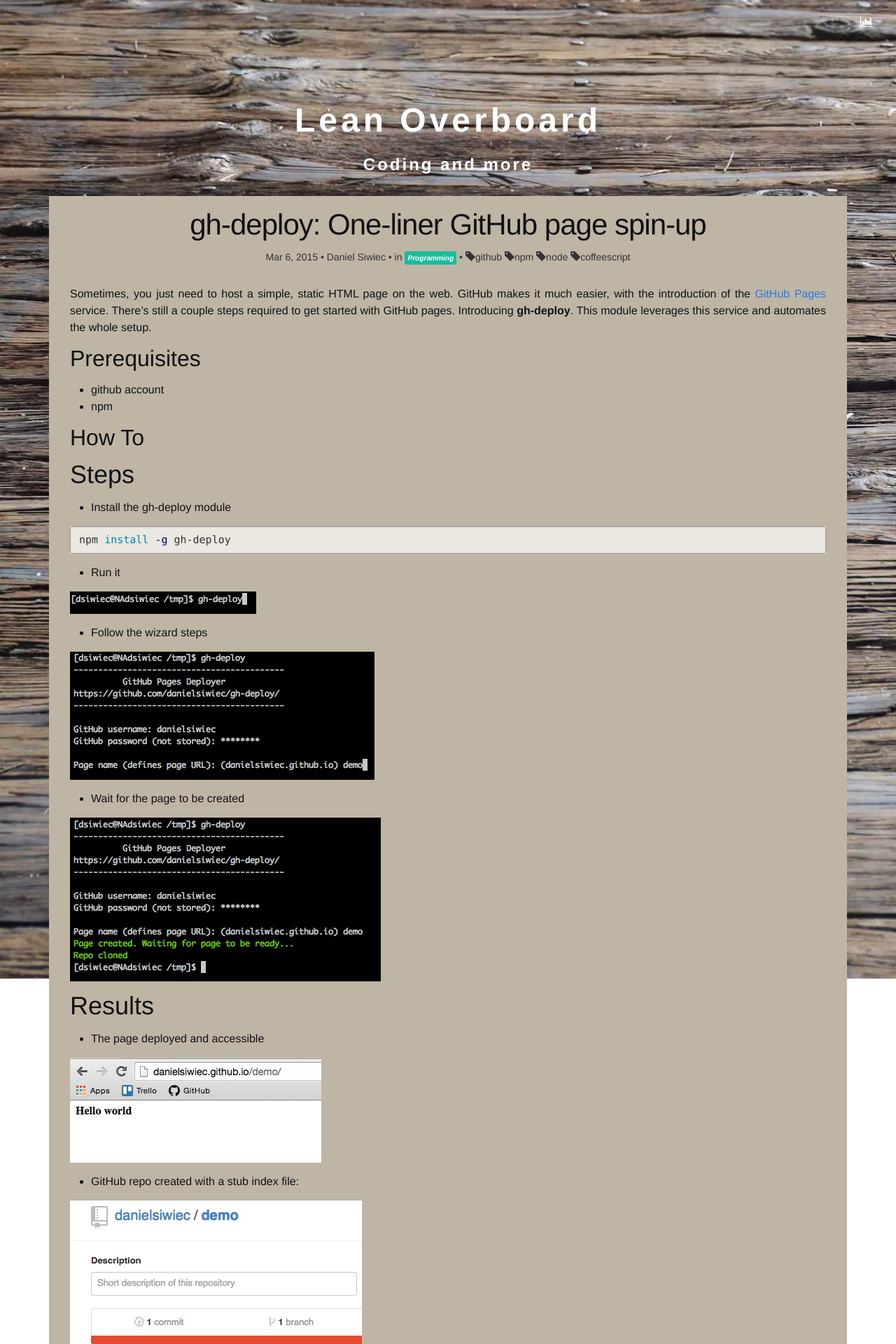
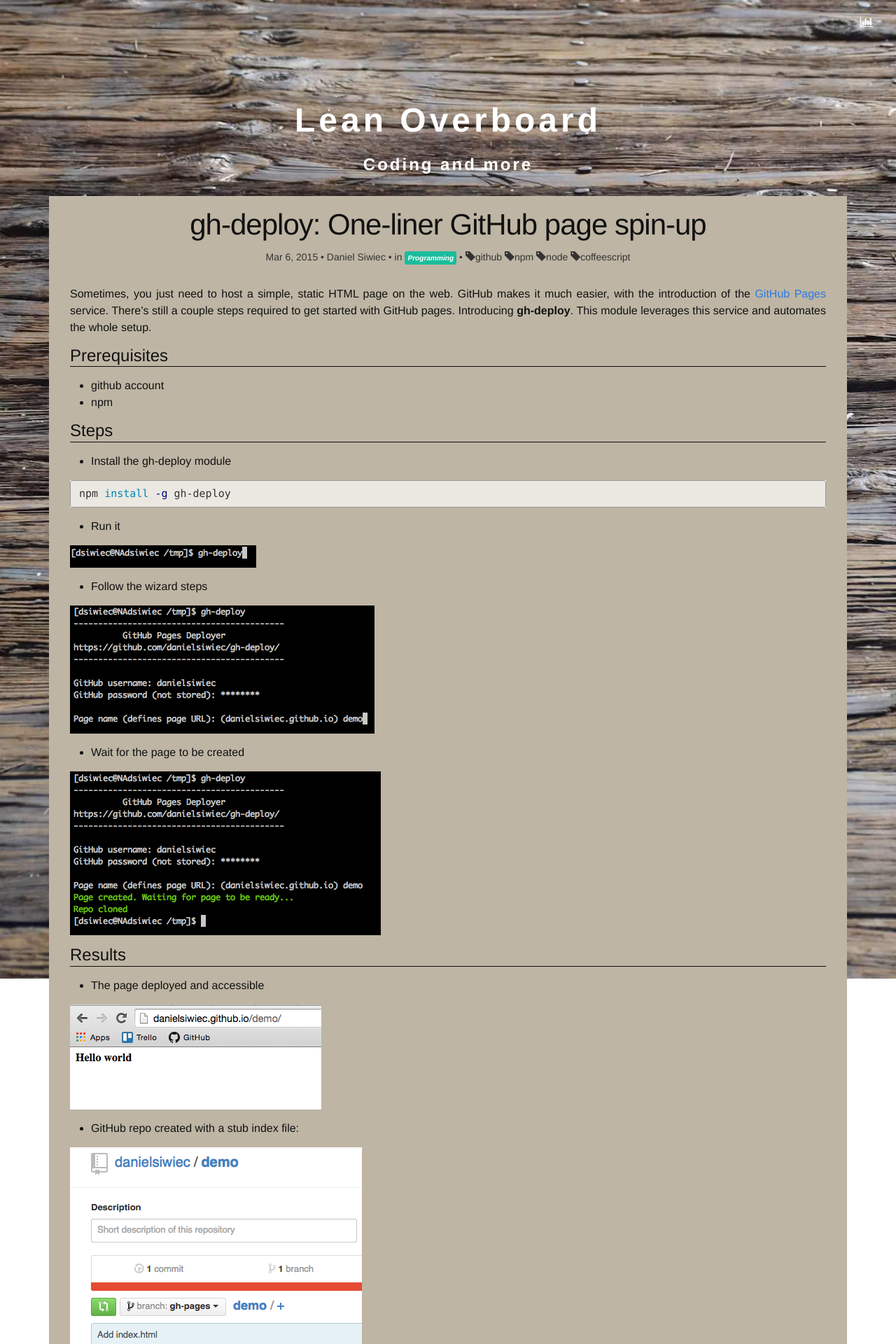
Before and after one commit to danielsiwiec/leanoverboard.com, a Jekyll site: the page built from _posts/2015-03-06-generate-Github-Pages.md, in a window 1280 px wide. Shown: the top 1920 px of the page at 70% size. Built offline with Jekyll 4.4.1, drawn with Linux system fonts in a browser that asks for light colours; nearby versions of some CDN libraries; comment, search, counter and statistics services are not loaded.

Commit message:
Modify posts h3 styling

```diff
--- a/_posts/2015-03-06-generate-Github-Pages.md
+++ b/_posts/2015-03-06-generate-Github-Pages.md
@@ -13,14 +13,13 @@ it much easier, with the introduction of the [GitHub Pages](https://pages.github
 Introducing **gh-deploy**. This module leverages this service and automates the whole setup.
 
 
-## Prerequisites
+### Prerequisites
 
 * github account
 * npm
 
-## How To
 
-# Steps
+### Steps
 
 * Install the gh-deploy module
 {% highlight bash %}
@@ -38,7 +37,7 @@ npm install -g gh-deploy
 
 ![Finish](/assets/images/gh-deploy/finish.png)
 
-# Results
+### Results
 
 * The page deployed and accessible
 
@@ -48,7 +47,7 @@ npm install -g gh-deploy
 
 ![Wizard](/assets/images/gh-deploy/github.png)
 
-## Demos
+### Demos
 
 Checkout the demos on YouTube:
 
@@ -61,7 +60,7 @@ Part II - Deploy Todo MVC (36 seconds)
 <iframe width="420" height="315" src="https://www.youtube.com/embed/5stwAqtgWTg" frameborder="0" allowfullscreen></iframe>
 
 
-## Resources
+### Resources
 
 [gh-deploy on GitHub](https://github.com/danielsiwiec/gh-deploy)
 
--- a/_sass/_layout.scss
+++ b/_sass/_layout.scss
@@ -161,7 +161,10 @@
     }
 
     h3 {
-        font-size: 26px;
+        font-size: 24px;
+        border-bottom: 1px solid;
+        margin-top: 15px;
+        padding-bottom: 2px;
 
         @include media-query($on-laptop) {
             font-size: 22px;
```
Also changed, not shown: _posts/2015-03-12-AWS-Ruby-SDK-Client-vs-Resource.md (+5 -5 lines).
